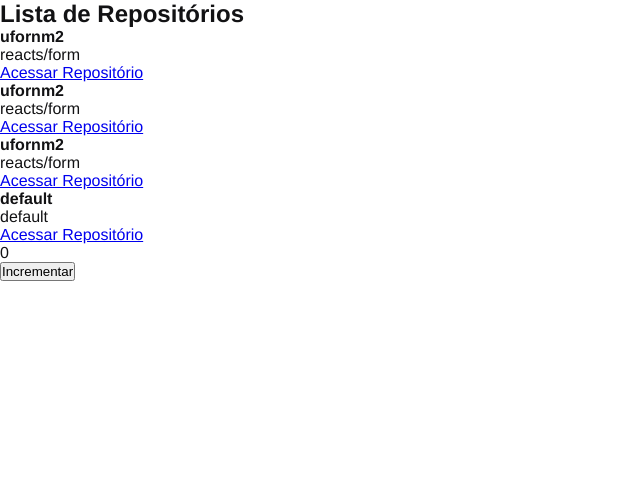
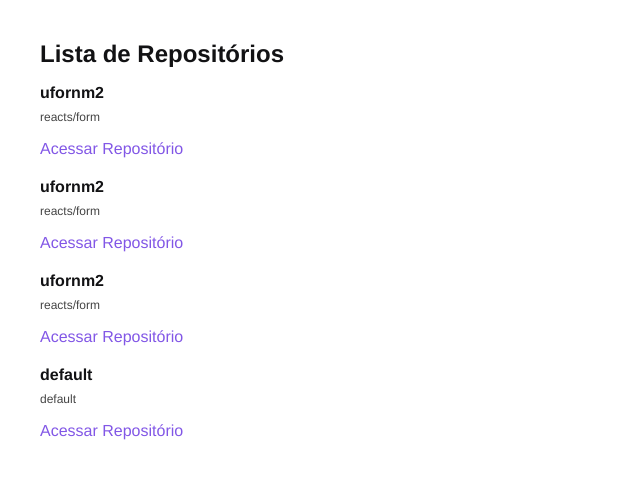
Before and after one commit to TarcisioCarvalho/Iginite-2021, a React app in the folder 01-fundamentos-reactjs/01-github-explorer/: page / in a window 1280 px wide. Shown: the top 478 px of the page, without its empty margins (0-640 px from the left). Built offline with nearby package versions, Linux system fonts and the light colour scheme.

Commit message:
Estilizando

```diff
--- a/01-fundamentos-reactjs/01-github-explorer/src/components/Counter.jsx
+++ /dev/null
@@ -1,14 +0,0 @@
-import React from 'react'
-
-export const Counter = () => {
-    const [counter,setCounter] = React.useState(0);
-    function handleClick(){
-        setCounter(counter+1);
-    }
-  return (
-    <>
-        <p>{counter}</p>
-        <button onClick={handleClick}>Incrementar</button>
-    </>
-  )
-}
--- a/01-fundamentos-reactjs/01-github-explorer/src/components/RepositoryList.jsx
+++ b/01-fundamentos-reactjs/01-github-explorer/src/components/RepositoryList.jsx
@@ -1,6 +1,7 @@
 import React from 'react'
 import { RepositoryItem } from './RepositoryItem'
-import { Counter } from './Counter'
+import "../styles/repositories.scss";
+
 const repository = {
     name:"ufornm2",
     description:"reacts/form",
@@ -17,7 +18,6 @@
             <RepositoryItem repository={repository}/>
             <RepositoryItem/>
         </ul>
-        <Counter/>
     </section>
 
   )
--- /dev/null
+++ b/01-fundamentos-reactjs/01-github-explorer/src/styles/repositories.scss
@@ -0,0 +1,25 @@
+section.repository-list{
+    margin: 40px;
+    h1{
+        margin-bottom: 16px;
+    }
+    ul{
+        list-style: none;
+    }
+    li{
+        & + li{
+            margin-top: 20px;
+        }
+    }
+    p{
+        font-size: .75rem;
+        color: #444;
+        margin-top: 8px;
+    }
+    a{
+        display: inline-block;
+        margin-top: 16px;
+        text-decoration: none;
+        color: #8257e6;
+    }
+}
```
